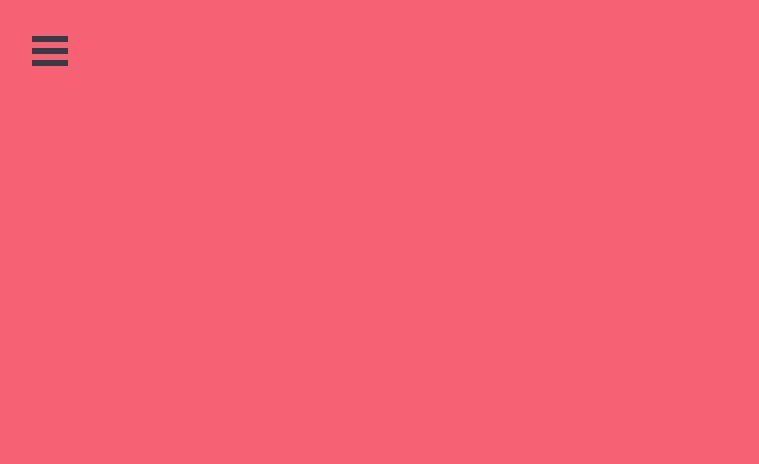
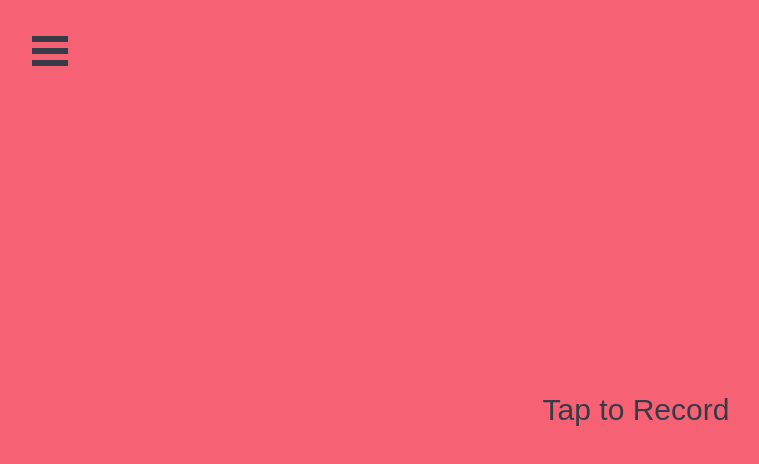
Before and after one commit to harvey93/teachRecorder, a React (Create React App) app: page / in a window 1280 px wide. Shown: the top 464 px of the page, without its empty margins (4-763 px from the left). Built offline with nearby package versions, Linux system fonts and the light colour scheme; some icons are missing.

Commit message:
Add play button

```diff
--- a/public/css/micscreen.css
+++ b/public/css/micscreen.css
@@ -1,11 +1,31 @@
 .micscreen-container{
   display: flex;
   justify-content: center;
+  flex-direction: column;
   align-items: center;
   background: #F66273;
   height:100vh;
 }
 
+.button-mic{
+  display: flex;
+  justify-content: center;
+  flex-direction: column;
+  align-items: center;
+
+}
+
+.button-mic:hover{
+  cursor: pointer;
+}
+
 .mic-icon{
   color: #373a47;
 }
+
+.play-button{
+  margin-top: 20px;
+  color: #373a47;
+  font-size: 30px;
+  font-weight: bolder;
+}
--- a/public/css/sidebar.css
+++ b/public/css/sidebar.css
@@ -37,7 +37,7 @@
 
 /* Wrapper for item list */
 .bm-item-list {
-  color: white;
+  color: #e5e5e5;
   /*padding: 0.8em;*/
   display: flex;
   justify-content: space-around;
--- a/src/MicScreen.js
+++ b/src/MicScreen.js
@@ -10,7 +10,10 @@ class MicScreen extends React.Component{
   render(){
     return (
       <div className="micscreen-container">
-        <i className="fa fa-microphone fa-5x mic-icon" aria-hidden="true"></i>
+        <div className="button-mic">
+          <i className="fa fa-microphone fa-5x mic-icon" aria-hidden="true"></i>
+          <h1 className='play-button'>Tap to Record</h1>
+        </div>
       </div>
     );
   }
--- a/src/SideBar.js
+++ b/src/SideBar.js
@@ -9,11 +9,11 @@ class SideBar extends React.Component {
       <div>
         <Menu width='200px'>
 
-          <a className="menu-item" href="/">Last Recording</a>
-          <a className="menu-item" href="/about">Class Recordings</a>
-          <a className="menu-item" href="/contact">Analytics</a>
-          <a className="menu-item" href="/contact">Schedule</a>
-          <a className="menu-item" href="/contact">My Profile</a>
+          <a className="menu-item" href="/LastRecording">Last Recording</a>
+          <a className="menu-item" href="/ClassRecordings">Class Recordings</a>
+          <a className="menu-item" href="/Analytics">Analytics</a>
+          <a className="menu-item" href="/Schedule">Schedule</a>
+          <a className="menu-item" href="/MyProfile">My Profile</a>
 
         <div className="displacer"/>
         </Menu>
```
